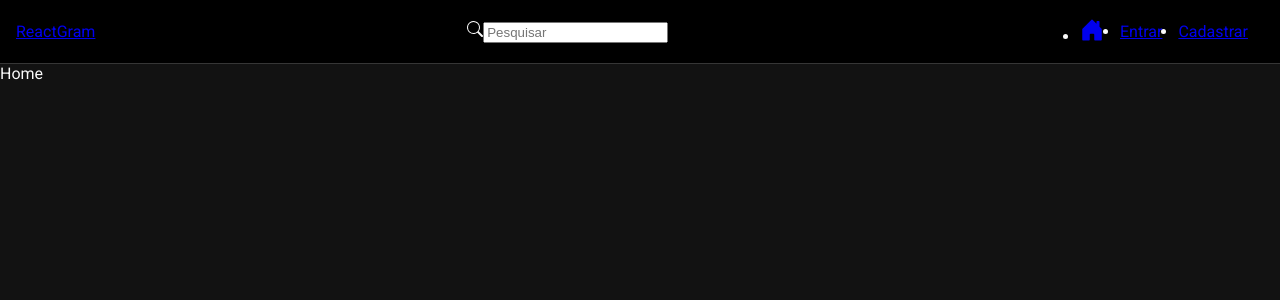
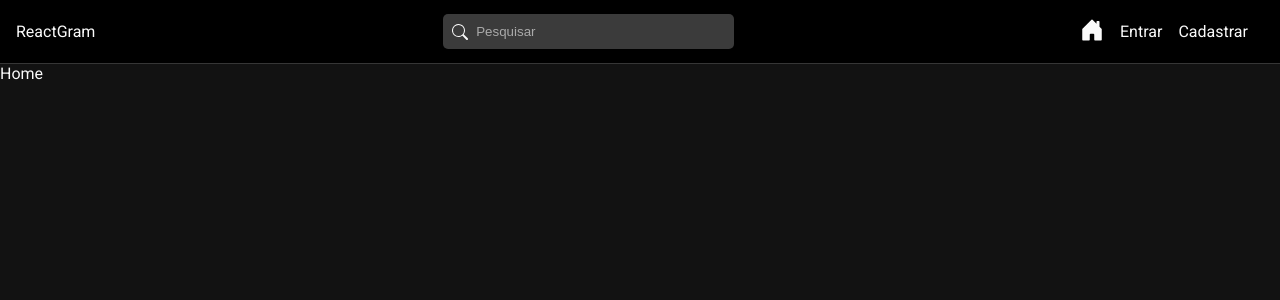
Before and after one commit to lucasfcarneiro/react-udemy, a React (Vite) app in the folder 12_reactgram/frontend/: page / in a window 1280 px wide. Shown: the top 300 px of the page. Built offline with nearby package versions, Linux system fonts and the light colour scheme.

Commit message:
CSS Global

```diff
--- a/12_reactgram/frontend/src/components/Navbar.jsx
+++ b/12_reactgram/frontend/src/components/Navbar.jsx
@@ -13,7 +13,7 @@
     return (
         <nav id="nav">
             <Link to="/">ReactGram</Link>
-            <form>
+            <form id="search-form">
                 <BsSearch />
                 <input type="text" placeholder="Pesquisar" />
             </form>
--- a/12_reactgram/frontend/src/index.css
+++ b/12_reactgram/frontend/src/index.css
@@ -6,3 +6,81 @@
   background-color: #121212;
   color: #fafafa;
 }
+
+a{
+  color: #fafafa;
+  text-decoration: none;
+}
+
+.active {
+  font-weight: bold;
+}
+
+ul{
+  list-style: none;
+}
+
+form{
+  display: flex;
+  flex-direction: column;
+}
+
+label {
+  display: flex;
+  flex-direction: column;
+  text-align: left;
+}
+
+label span {
+  font-weight: bold;
+  margin-bottom: .5em;
+  color: #aaa;
+  font-size: .7em;
+}
+
+input {
+  background-color: #3b3b3b;
+  color: #aaa;
+  border:  1px solid #555;
+  border-radius: 2px;
+  padding: 10px 8px;
+  outline: none;
+  margin-bottom: .6em;
+}
+
+input::placeholder{
+  color: #aaa;
+}
+
+.btn, button, input[type="submit"]{
+  background-color: #0094f6;
+  color: #fff;
+  border: none;
+  border-radius: 4px;
+  padding: 10px 8px;
+  font-weight: bold;
+  cursor: pointer;
+  opacity: .8;
+  font-size: .1em;
+}
+
+input[type="submit"]{
+  margin-top: 1em;
+}
+
+input:disabled{
+  cursor: not-allowed;
+  background-color: #000;
+}
+
+button:hover,input[type="submit"]:hover{
+  opacity: 1;
+}
+
+.cancel.btn{
+  background-color: #ccc;
+}
+
+.hide{
+  display: none;
+}
```
